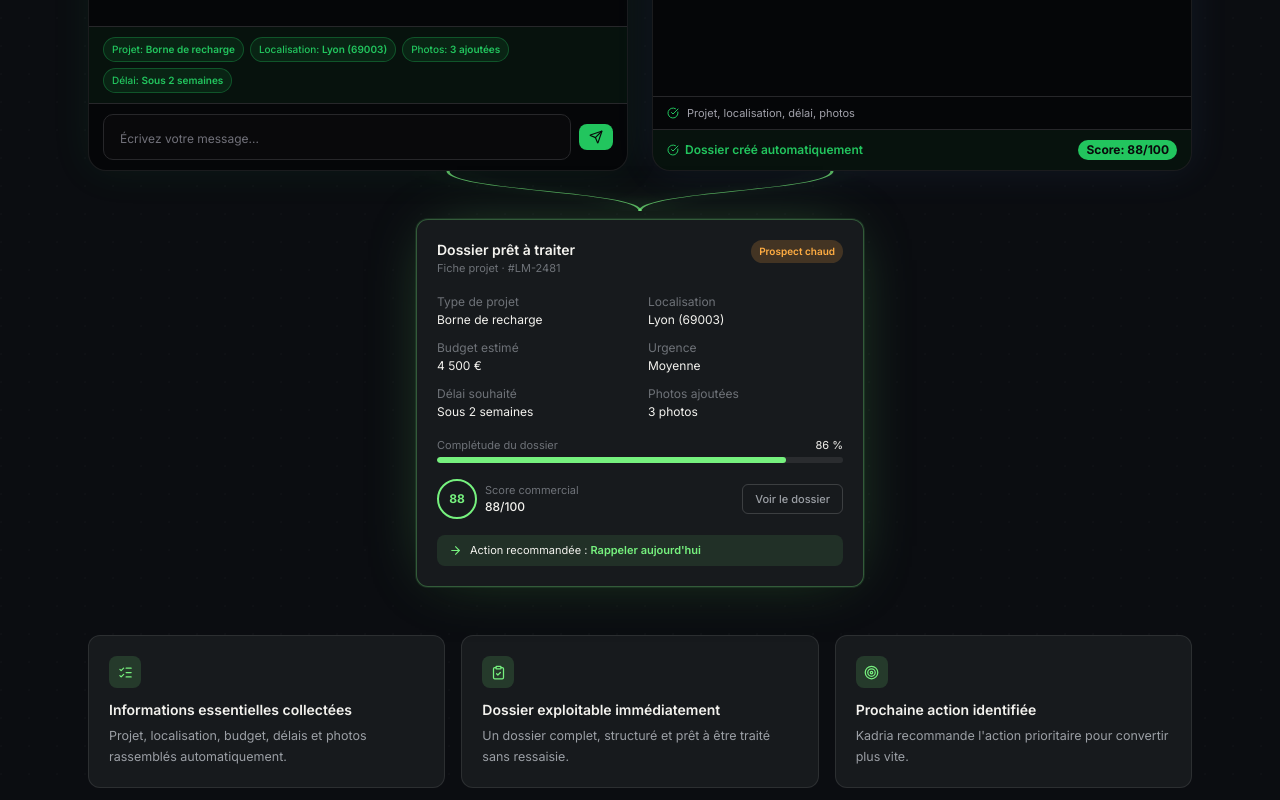
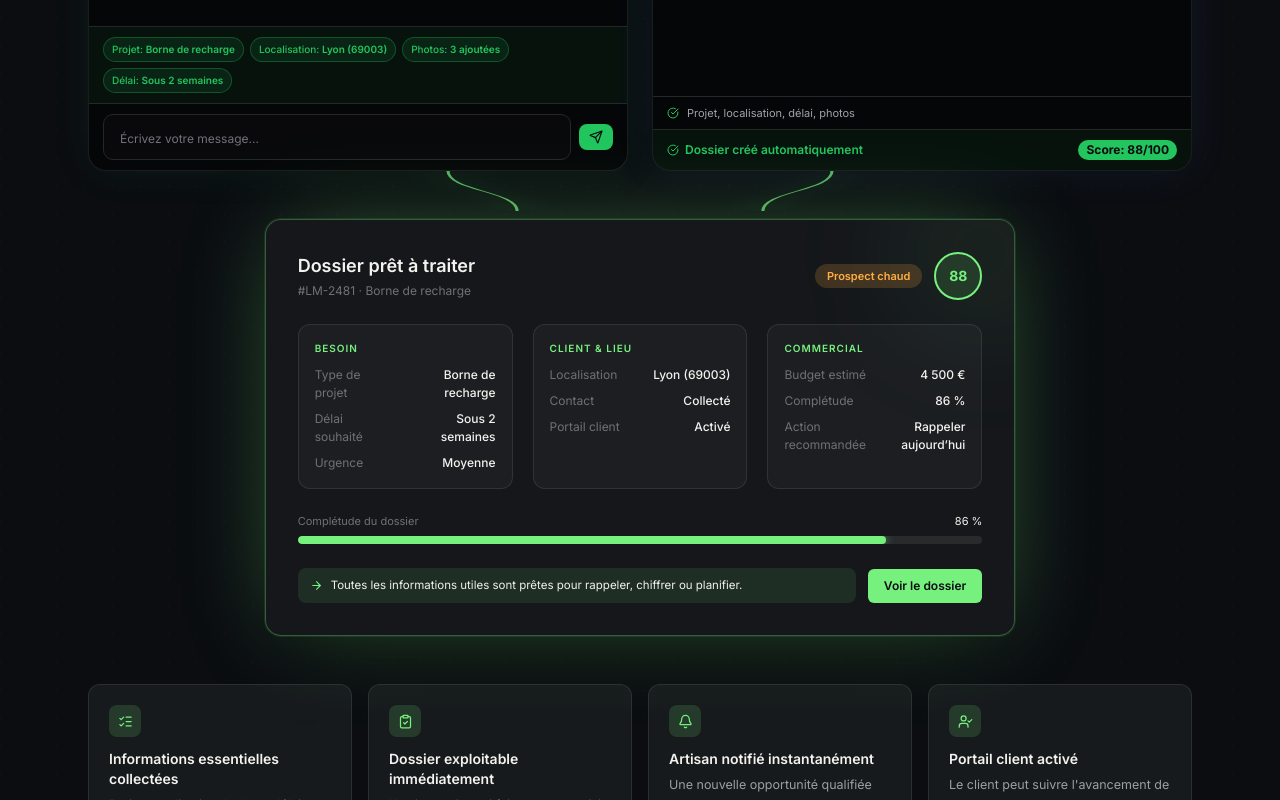
Before and after one commit to Kadria-Project/kadria, a Next.js app: page / in a window 1280 px wide. Shown: the part 3760-4560 px from the top of the page. Built offline with nearby package versions, Linux system fonts and the light colour scheme.

Commit message:
enhance transformed request project card

```diff
--- a/src/components/landing/RequestTransformationSection.tsx
+++ b/src/components/landing/RequestTransformationSection.tsx
@@ -2,7 +2,7 @@
 
 import { useEffect, useRef, useState } from 'react';
 import { motion, useReducedMotion } from 'motion/react';
-import { ArrowRight, ClipboardCheck, ListChecks, Target } from 'lucide-react';
+import { ArrowRight, Bell, ClipboardCheck, ListChecks, UserCheck } from 'lucide-react';
 import { AssistantWebChatCard, type ChatMsg } from '@/src/components/landing/AssistantWebDemo';
 import { VoiceAssistantCard } from '@/src/components/landing/AssistantVocalDemo';
 
@@ -71,17 +71,49 @@ const BENEFITS = [
   {
     icon: ListChecks,
     title: 'Informations essentielles collectées',
-    body: 'Projet, localisation, budget, délais et photos rassemblés automatiquement.',
+    body: 'Projet, localisation, budget, délai, photos et contact sont récupérés automatiquement.',
   },
   {
     icon: ClipboardCheck,
     title: 'Dossier exploitable immédiatement',
-    body: 'Un dossier complet, structuré et prêt à être traité sans ressaisie.',
+    body: "L'artisan sait quoi faire sans ressaisie ni allers-retours inutiles.",
   },
   {
-    icon: Target,
-    title: 'Prochaine action identifiée',
-    body: "Kadria recommande l'action prioritaire pour convertir plus vite.",
+    icon: Bell,
+    title: 'Artisan notifié instantanément',
+    body: "Une nouvelle opportunité qualifiée est signalée dès que le dossier est prêt.",
+  },
+  {
+    icon: UserCheck,
+    title: 'Portail client activé',
+    body: 'Le client peut suivre l\'avancement de sa demande depuis un espace projet dédié.',
+  },
+];
+
+const DOSSIER_COLUMNS: { heading: string; rows: { label: string; value: string }[] }[] = [
+  {
+    heading: 'Besoin',
+    rows: [
+      { label: 'Type de projet', value: 'Borne de recharge' },
+      { label: 'Délai souhaité', value: 'Sous 2 semaines' },
+      { label: 'Urgence', value: 'Moyenne' },
+    ],
+  },
+  {
+    heading: 'Client & lieu',
+    rows: [
+      { label: 'Localisation', value: 'Lyon (69003)' },
+      { label: 'Contact', value: 'Collecté' },
+      { label: 'Portail client', value: 'Activé' },
+    ],
+  },
+  {
+    heading: 'Commercial',
+    rows: [
+      { label: 'Budget estimé', value: '4 500 €' },
+      { label: 'Complétude', value: '86 %' },
+      { label: 'Action recommandée', value: 'Rappeler aujourd’hui' },
+    ],
   },
 ];
 
@@ -92,24 +124,32 @@ function DossierCard({ reduce }: { reduce: boolean }) {
       whileInView={{ opacity: 1, y: 0, scale: 1 }}
       viewport={{ once: true, margin: '-60px' }}
       transition={{ duration: 0.55, ease: 'easeOut', delay: reduce ? 0 : 0.3 }}
-      className="relative mx-auto w-full max-w-md overflow-hidden rounded-xl p-5 backdrop-blur-sm"
+      className="relative mx-auto w-full overflow-hidden rounded-2xl p-6 backdrop-blur-md sm:p-7 lg:w-[68%] lg:p-8"
       style={{
-        backgroundColor: CARD_BG,
-        border: `1px solid color-mix(in oklab, ${GREEN} 30%, transparent)`,
-        boxShadow: `0 0 0 1px color-mix(in oklab, ${GREEN} 10%, transparent), 0 0 60px -20px color-mix(in oklab, ${GREEN} 35%, transparent), 0 20px 40px -25px oklch(0 0 0 / 0.6)`,
+        backgroundColor: `color-mix(in oklab, ${CARD_BG} 88%, transparent)`,
+        border: `1px solid color-mix(in oklab, ${GREEN} 32%, transparent)`,
+        boxShadow: `0 0 0 1px color-mix(in oklab, ${GREEN} 10%, transparent), 0 0 90px -20px color-mix(in oklab, ${GREEN} 40%, transparent), 0 30px 60px -30px oklch(0 0 0 / 0.65)`,
       }}
     >
-      <div className="flex items-start justify-between">
+      <div
+        aria-hidden
+        className="pointer-events-none absolute -right-24 -top-24 h-64 w-64 rounded-full blur-3xl"
+        style={{ background: `radial-gradient(closest-side, color-mix(in oklab, ${GREEN} 20%, transparent), transparent 70%)` }}
+      />
+
+      {/* Header */}
+      <div className="relative flex flex-wrap items-start justify-between gap-4">
         <div>
-          <p className="text-sm font-semibold" style={{ color: TEXT }}>
+          <p className="text-base font-semibold sm:text-lg" style={{ color: TEXT }}>
             Dossier prêt à traiter
           </p>
-          <p className="text-[11px]" style={{ color: TEXT_DIM }}>
-            Fiche projet · #LM-2481
+          <p className="mt-0.5 text-[12px]" style={{ color: TEXT_DIM }}>
+            #LM-2481 · Borne de recharge
           </p>
         </div>
+        <div className="flex items-center gap-3">
           <motion.span
-          className="rounded-full px-2 py-1 text-[10px] font-semibold"
+            className="rounded-full px-3 py-1 text-[11px] font-semibold"
             style={{ backgroundColor: `color-mix(in oklab, ${ORANGE} 18%, transparent)`, color: ORANGE }}
             initial={reduce ? false : { opacity: 0 }}
             whileInView={
@@ -119,7 +159,7 @@ function DossierCard({ reduce }: { reduce: boolean }) {
                     opacity: 1,
                     boxShadow: [
                       '0 0 0 0 transparent',
-                    `0 0 14px 2px color-mix(in oklab, ${ORANGE} 55%, transparent)`,
+                      `0 0 16px 3px color-mix(in oklab, ${ORANGE} 55%, transparent)`,
                       '0 0 0 0 transparent',
                     ],
                   }
@@ -129,86 +169,84 @@ function DossierCard({ reduce }: { reduce: boolean }) {
           >
             Prospect chaud
           </motion.span>
+          <motion.div
+            className="flex h-12 w-12 shrink-0 items-center justify-center rounded-full text-sm font-bold"
+            style={{
+              border: `2px solid ${GREEN}`,
+              color: GREEN,
+              backgroundColor: `color-mix(in oklab, ${GREEN} 12%, transparent)`,
+            }}
+            initial={reduce ? false : { opacity: 0, scale: 0.85 }}
+            whileInView={{ opacity: 1, scale: 1 }}
+            viewport={{ once: true, margin: '-60px' }}
+            transition={{ duration: 0.5, ease: 'easeOut', delay: reduce ? 0 : 0.5 }}
+          >
+            88
+          </motion.div>
+        </div>
       </div>
 
-      <dl className="mt-4 grid grid-cols-2 gap-x-4 gap-y-2.5 text-[12px]">
-        <div>
-          <dt style={{ color: TEXT_DIM }}>Type de projet</dt>
-          <dd style={{ color: TEXT }}>Borne de recharge</dd>
+      {/* 3 columns */}
+      <div className="relative mt-6 grid gap-5 sm:grid-cols-3">
+        {DOSSIER_COLUMNS.map((col) => (
+          <div
+            key={col.heading}
+            className="rounded-xl p-4"
+            style={{ backgroundColor: 'oklch(1 0 0 / 0.03)', border: `1px solid ${BORDER}` }}
+          >
+            <p className="text-[10px] font-semibold uppercase tracking-widest" style={{ color: GREEN }}>
+              {col.heading}
+            </p>
+            <dl className="mt-2.5 space-y-2">
+              {col.rows.map((row) => (
+                <div key={row.label} className="flex items-baseline justify-between gap-2 text-[12px]">
+                  <dt style={{ color: TEXT_DIM }}>{row.label}</dt>
+                  <dd className="text-right font-medium" style={{ color: TEXT }}>
+                    {row.value}
+                  </dd>
                 </div>
-        <div>
-          <dt style={{ color: TEXT_DIM }}>Localisation</dt>
-          <dd style={{ color: TEXT }}>Lyon (69003)</dd>
+              ))}
+            </dl>
           </div>
-        <div>
-          <dt style={{ color: TEXT_DIM }}>Budget estimé</dt>
-          <dd style={{ color: TEXT }}>4 500 €</dd>
+        ))}
       </div>
-        <div>
-          <dt style={{ color: TEXT_DIM }}>Urgence</dt>
-          <dd style={{ color: TEXT }}>Moyenne</dd>
-        </div>
-        <div>
-          <dt style={{ color: TEXT_DIM }}>Délai souhaité</dt>
-          <dd style={{ color: TEXT }}>Sous 2 semaines</dd>
-        </div>
-        <div>
-          <dt style={{ color: TEXT_DIM }}>Photos ajoutées</dt>
-          <dd style={{ color: TEXT }}>3 photos</dd>
-        </div>
-      </dl>
 
-      <div className="mt-4">
+      {/* Completion bar */}
+      <div className="relative mt-6">
         <div className="flex items-center justify-between text-[11px]" style={{ color: TEXT_DIM }}>
           <span>Complétude du dossier</span>
           <span style={{ color: TEXT }}>86 %</span>
         </div>
-        <div className="mt-1 h-1.5 w-full overflow-hidden rounded-full" style={{ backgroundColor: 'oklch(1 0 0 / 0.08)' }}>
+        <div className="mt-1.5 h-2 w-full overflow-hidden rounded-full" style={{ backgroundColor: 'oklch(1 0 0 / 0.08)' }}>
           <motion.div
             className="h-full rounded-full"
-            style={{ backgroundColor: GREEN }}
+            style={{ backgroundColor: GREEN, boxShadow: `0 0 10px color-mix(in oklab, ${GREEN} 60%, transparent)` }}
             initial={reduce ? false : { width: '0%' }}
             whileInView={{ width: '86%' }}
             viewport={{ once: true, margin: '-60px' }}
-            transition={{ duration: 0.9, ease: 'easeOut', delay: reduce ? 0 : 0.5 }}
+            transition={{ duration: 0.9, ease: 'easeOut', delay: reduce ? 0 : 0.55 }}
           />
         </div>
       </div>
 
-      <div className="mt-4 flex items-center justify-between">
-        <div className="flex items-center gap-2">
+      {/* CTA */}
+      <div className="relative mt-6 flex flex-wrap items-center justify-between gap-3">
         <div
-            className="flex h-10 w-10 items-center justify-center rounded-full text-xs font-bold"
-            style={{ border: `2px solid ${GREEN}`, color: GREEN }}
+          className="flex flex-1 items-center gap-2 rounded-lg px-3 py-2.5"
+          style={{ backgroundColor: `color-mix(in oklab, ${GREEN} 10%, transparent)` }}
         >
-            88
-          </div>
-          <div>
-            <p className="text-[11px]" style={{ color: TEXT_DIM }}>
-              Score commercial
+          <ArrowRight size={13} style={{ color: GREEN, flexShrink: 0 }} />
+          <p className="text-[11.5px] leading-snug" style={{ color: TEXT }}>
+            Toutes les informations utiles sont prêtes pour rappeler, chiffrer ou planifier.
           </p>
-            <p className="text-[12px] font-medium" style={{ color: TEXT }}>
-              88/100
-            </p>
-          </div>
         </div>
         <button
           type="button"
-          className="rounded-md px-3 py-1.5 text-[11px] font-medium transition-colors"
-          style={{ border: `1px solid ${BORDER_STRONG}`, color: TEXT_MUTED }}
+          className="shrink-0 rounded-md px-4 py-2 text-[12px] font-semibold transition-colors"
+          style={{ backgroundColor: GREEN, color: DARK_BG }}
         >
           Voir le dossier
         </button>
-      </div>
-
-      <div
-        className="mt-4 flex items-center gap-2 rounded-lg px-3 py-2"
-        style={{ backgroundColor: `color-mix(in oklab, ${GREEN} 10%, transparent)` }}
-      >
-        <ArrowRight size={13} style={{ color: GREEN, flexShrink: 0 }} />
-        <p className="text-[11px] leading-snug" style={{ color: TEXT }}>
-          Action recommandée : <span style={{ color: GREEN, fontWeight: 600 }}>Rappeler aujourd&apos;hui</span>
-        </p>
       </div>
     </motion.div>
   );
@@ -222,7 +260,7 @@ function Connectors({ reduce }: { reduce: boolean }) {
     <div aria-hidden className="relative mx-auto hidden h-10 w-full max-w-3xl lg:block">
       <svg className="absolute inset-0 h-full w-full" viewBox="0 0 100 40" preserveAspectRatio="none">
         <motion.path
-          d="M 25 0 C 25 20, 50 20, 50 40"
+          d="M 25 0 C 25 20, 34 20, 34 40"
           stroke={GREEN}
           strokeWidth="0.4"
           fill="none"
@@ -234,7 +272,7 @@ function Connectors({ reduce }: { reduce: boolean }) {
           transition={{ duration: 0.8, ease: 'easeOut', delay: reduce ? 0 : 0.25 }}
         />
         <motion.path
-          d="M 75 0 C 75 20, 50 20, 50 40"
+          d="M 75 0 C 75 20, 66 20, 66 40"
           stroke={GREEN}
           strokeWidth="0.4"
           fill="none"
@@ -445,7 +483,7 @@ export default function RequestTransformationSection() {
         />
 
         {/* Benefits */}
-        <div className="mt-12 grid gap-4 sm:grid-cols-3">
+        <div className="mt-12 grid gap-4 sm:grid-cols-2 lg:grid-cols-4">
           {BENEFITS.map((b, i) => {
             const Icon = b.icon;
             return (
```
Lines whose indentation alone changed are shown as unchanged.
